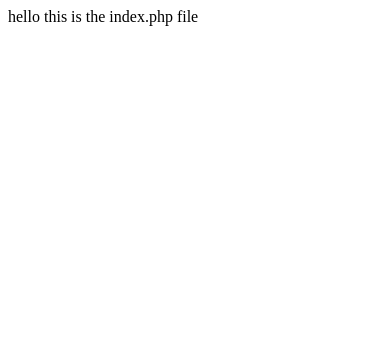
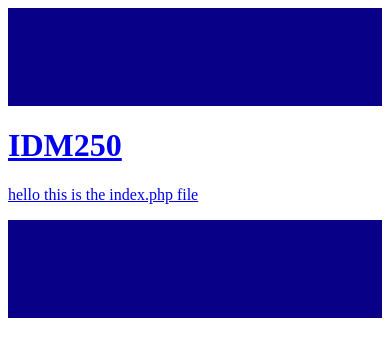
Before and after one commit to yeethuan/idm-250-yy559, a WordPress theme: template index.php in a window 390 px wide. Shown: the top 357 px of the page. Run offline with PHP 8.4 and a stand-in for WordPress, Linux system fonts and the light colour scheme; the site name, menu and one post (Sample post) are stand-ins, and other content is empty.

Commit message:
Add files via upload

```diff
--- a/index.php
+++ b/index.php
@@ -3,9 +3,17 @@
 <head>
     <meta charset="UTF-8">
     <meta name="viewport" content="width=device-width, initial-scale=1.0">
+    <link rel="stylesheet" href="<?php echo get_stylesheet_directory_uri(); ?>/main.css">
     <title>Document</title>
 </head>
 <body>
-    hello this is the index.php file
+    <?php get_header();?>
+
+    <h1>IDM250</h1>
+
+    <p>hello this is the index.php file</p>
+
+    <?php get_footer();?>
+
 </body>
 </html>
--- /dev/null
+++ b/main.css
@@ -0,0 +1,40 @@
+nav {
+    background-color: #090088;
+    color: snow;
+    display: flex;
+    justify-content: space-between;
+}
+nav ul {
+    list-style-type: none;
+}
+nav ul li {
+    /* Puts the elements in a single line */
+    display: inline-flex;
+    margin: 0.3em 1em;
+}
+
+
+
+@media (max-width: 576px) {
+    nav {
+        flex-direction: row;
+        flex-wrap: wrap;
+        margin-left: 0;
+        margin-right: 0;
+    }
+
+    nav ul {
+        display: block;
+    }
+
+    nav ul:last-child {
+        width: 100%;
+        flex-basis: 100%;
+    }
+    nav ul li {
+        margin-bottom: 0;
+        width: 100%;
+        text-align: right;
+        padding: 0.5em;
+    }
+}
```
